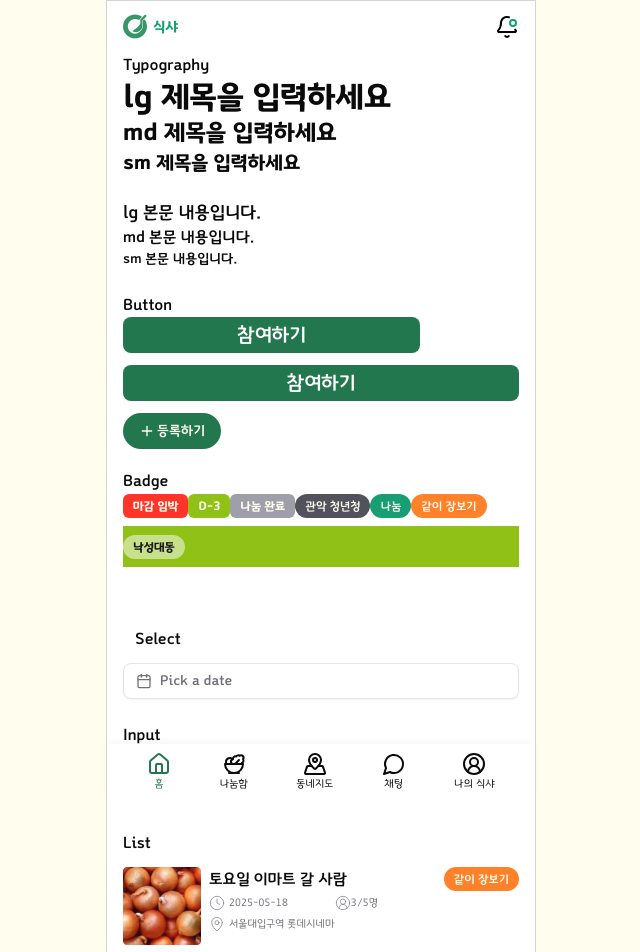
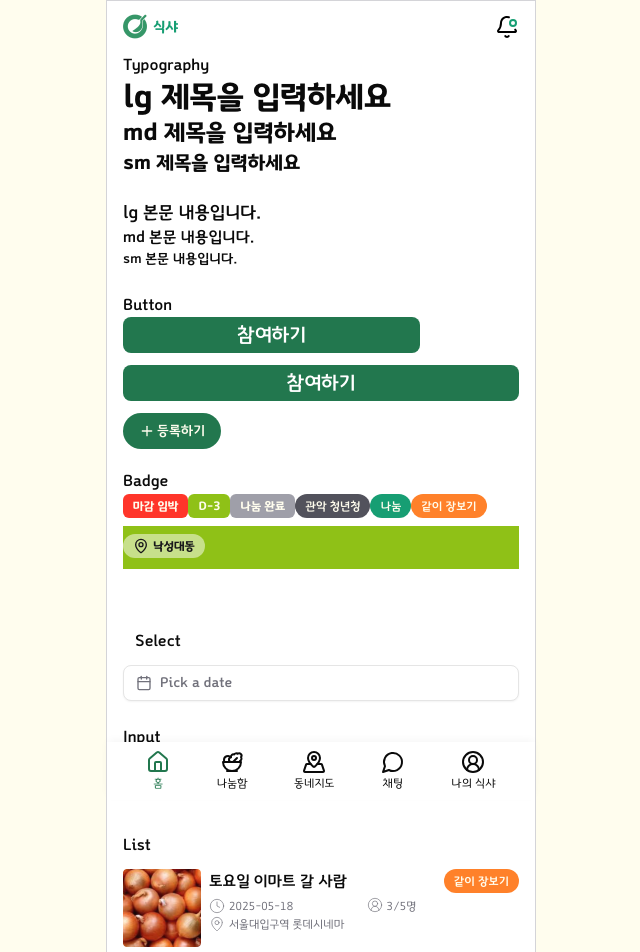
Before and after one commit to FRONT-END-BOOTCAMP-PLUS-4/sik-share, a Next.js app: page / in a window 1280 px wide. Shown: the top 952 px of the page, without its empty margins (319-959 px from the left). Built offline with nearby package versions, Linux system fonts and the light colour scheme.

Commit message:
style: badge, listCard 스타일 변경

```diff
--- a/app/globals.css
+++ b/app/globals.css
@@ -268,9 +268,9 @@ body {
 }
 
 .label {
-  font-size: var(--fs-11);
+  font-size: var(--fs-12);
   font-weight: 300;
-  line-height: var(--space-16);
+  line-height: var(--space-18);
 }
 
 .button-lg {
--- a/app/page.tsx
+++ b/app/page.tsx
@@ -5,6 +5,7 @@ import AddButton from "@/components/common/AddButton";
 import { Input } from "@/components/ui/input";
 import InputCalendar from "@/components/common/InputCalendar";
 import ListCard from "@/components/common/ListCard";
+import { MapPin } from "lucide-react";
 
 export default function Home() {
   const data = [
@@ -73,7 +74,10 @@ export default function Home() {
       <Badge variant="share">나눔</Badge>
       <Badge variant="cart">같이 장보기</Badge>
       <div className="bg-[var(--light-green-300)] py-2 mt-2">
-        <Badge variant="locate">낙성대동</Badge>
+        <Badge variant="locate">
+          <MapPin size={16} strokeWidth={2} />
+          낙성대동
+        </Badge>
       </div>
 
       <br />
--- a/components/common/ListCard.tsx
+++ b/components/common/ListCard.tsx
@@ -30,21 +30,21 @@ export default function ListCard({
 }: ListCardProps) {
   return (
     <div className="-mx-4">
-			<div className="w-full flex gap-2 items-start px-4 py-3 cursor-pointer hover:bg-zinc-200">
+      <div className="w-full flex gap-2 items-start px-4 py-3 cursor-pointer  border-b-1 border-b-zinc-200 hover:bg-zinc-200 hover:border-b-transparents">
         <div className="flex-shrink-0">
           <Image src={thumbnailSrc} width={78} height={78} alt={thumbnailAlt} />
         </div>
         <div className="flex flex-col flex-1 gap-1">
           <div className="flex justify-between items-center">
-						<p className="body-md">{title}</p>
+            <p className="body-md truncate max-w-[230px]">{title}</p>
             {badgeVariant && badgeLabel && (
               <Badge variant={badgeVariant}>{badgeLabel}</Badge>
             )}
           </div>
-					<div className="flex text-zinc-500">
-						<div className="flex flex-col gap-[5px]">
+          <div className="flex flex-col text-zinc-500">
+            <div className="flex gap-[5px]">
               {timeLeft && (
-								<div className="flex items-center gap-1">
+                <div className="flex flex-1/2 items-center gap-1">
                   {badgeVariant === "share" ? (
                     <ClockFading size={16} strokeWidth={1} />
                   ) : (
@@ -53,17 +53,17 @@ export default function ListCard({
                   <p className="label">{timeLeft}</p>
                 </div>
               )}
+              {currentUser && maxUser && (
+                <div className="flex flex-1/2 gap-1">
+                  <CircleUserRound size={16} strokeWidth={1} />
+                  <p className="label">{`${currentUser}/${maxUser}명`}</p>
+                </div>
+              )}
+            </div>
             <div className="flex items-center gap-1">
               <MapPin size={16} strokeWidth={1} />
               <p className="label">{location}</p>
             </div>
-						</div>
-						{currentUser && maxUser && (
-							<div className="flex">
-								<CircleUserRound size={16} strokeWidth={1} />
-								<p className="label">{`${currentUser}/${maxUser}명`}</p>
-							</div>
-						)}
           </div>
         </div>
       </div>
--- a/components/ui/badge.tsx
+++ b/components/ui/badge.tsx
@@ -5,7 +5,7 @@ import { cva, type VariantProps } from "class-variance-authority";
 import { cn } from "@/lib/utils";
 
 const badgeVariants = cva(
-	"border-none text-[var(--light-green-50)] inline-flex items-center justify-center rounded-md border px-2.5 py-[3px] text-xs font-medium w-fit whitespace-nowrap shrink-0 [&>svg]:size-3 gap-1 [&>svg]:pointer-events-none focus-visible:border-ring focus-visible:ring-ring/50 focus-visible:ring-[3px] aria-invalid:ring-destructive/20 dark:aria-invalid:ring-destructive/40 aria-invalid:border-destructive transition-[color,box-shadow] overflow-hidden",
+	"border-none text-[var(--light-green-50)] inline-flex items-center justify-center rounded-md border px-2.5 py-[3px] text-xs font-medium w-fit whitespace-nowrap shrink-0 [&>svg]:size-4 gap-1 [&>svg]:pointer-events-none focus-visible:border-ring focus-visible:ring-ring/50 focus-visible:ring-[3px] aria-invalid:ring-destructive/20 dark:aria-invalid:ring-destructive/40 aria-invalid:border-destructive transition-[color,box-shadow] overflow-hidden",
 	{
 		variants: {
 			variant: {
--- a/tailwind.config.ts
+++ b/tailwind.config.ts
@@ -1,4 +1,9 @@
 module.exports = {
+  content: [
+    "./app/**/*.{js,ts,jsx,tsx}",
+    "./components/**/*.{js,ts,jsx,tsx}",
+    // 필요한 경로 추가
+  ],
   theme: {
     extend: {
       colors: {
@@ -6,4 +11,7 @@ module.exports = {
       },
     },
   },
+  plugins: [
+    require('@tailwindcss/line-clamp'),
+  ],
 };
```
Also changed, not shown: 1 other file (tests, documents, lock files or other folders). Lines whose indentation alone changed are shown as unchanged.
